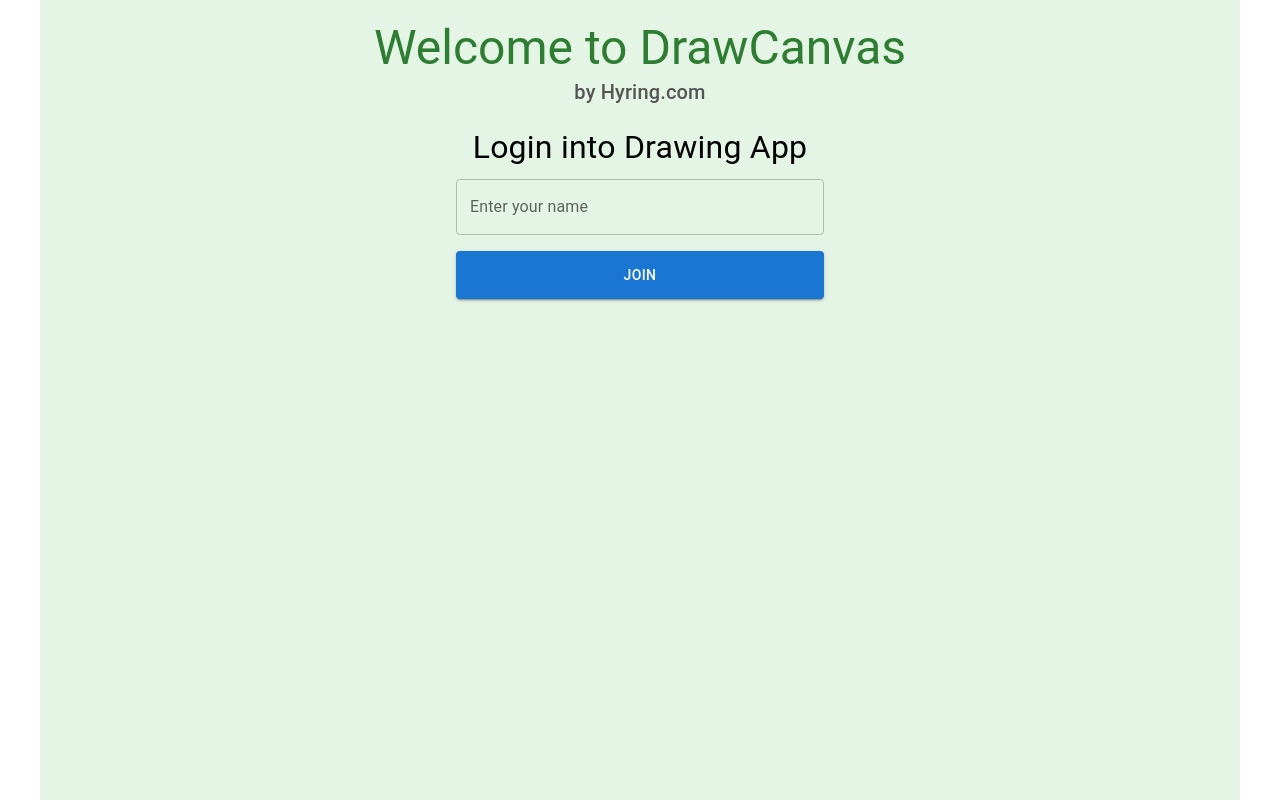
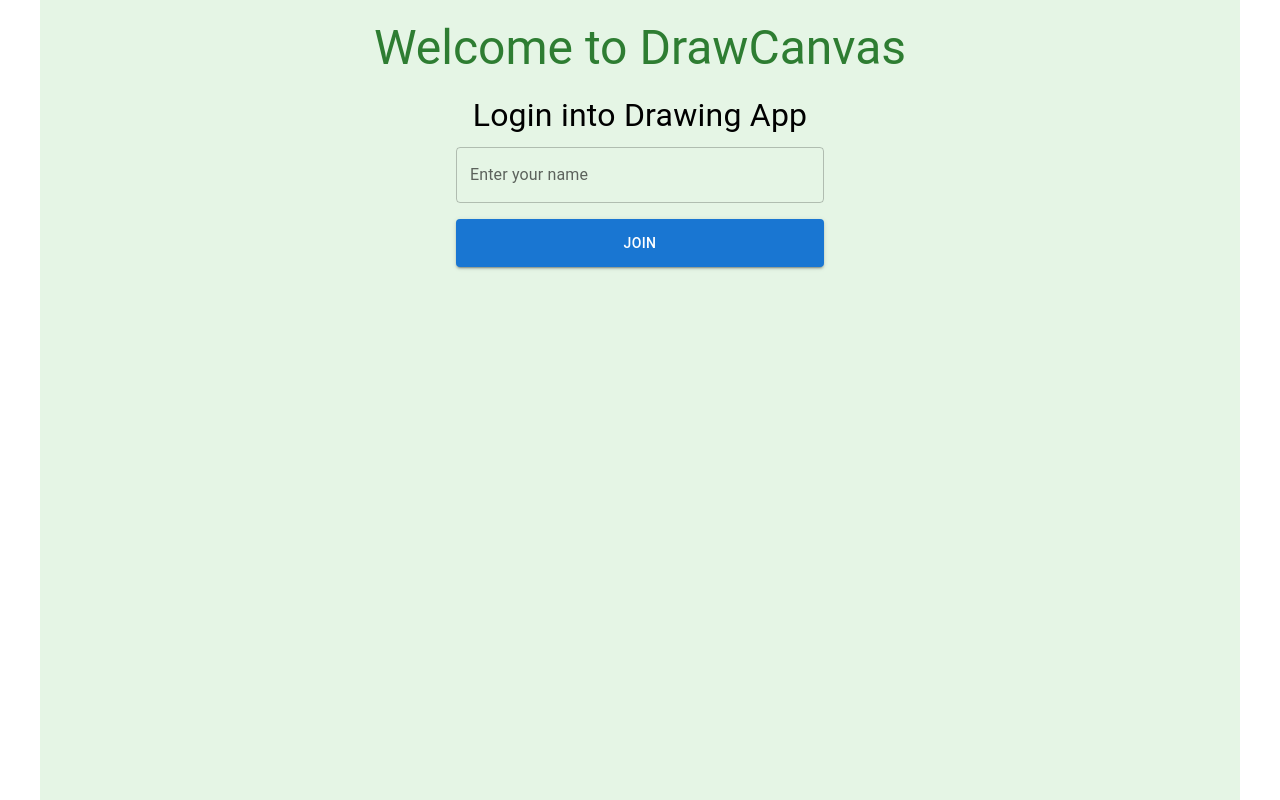
Before and after one commit to Hanokkumar/Hrying_DrawingCanvas_UI, a React (Create React App) app: page / in a window 1280 px wide. Built offline with nearby package versions, Linux system fonts and the light colour scheme.

Commit message:
Update App.js

```diff
--- a/src/App.js
+++ b/src/App.js
@@ -134,7 +134,7 @@ const App = () => {
         <Typography variant="h3" className="title">
           Welcome to DrawCanvas
         </Typography>
-        <Typography variant="h6" className="subtitle">by Hyring.com</Typography>
+        {/* <Typography variant="h6" className="subtitle">by Hyring.com</Typography> */}
 
         <Notification message={notification} />
       </Box>
```
